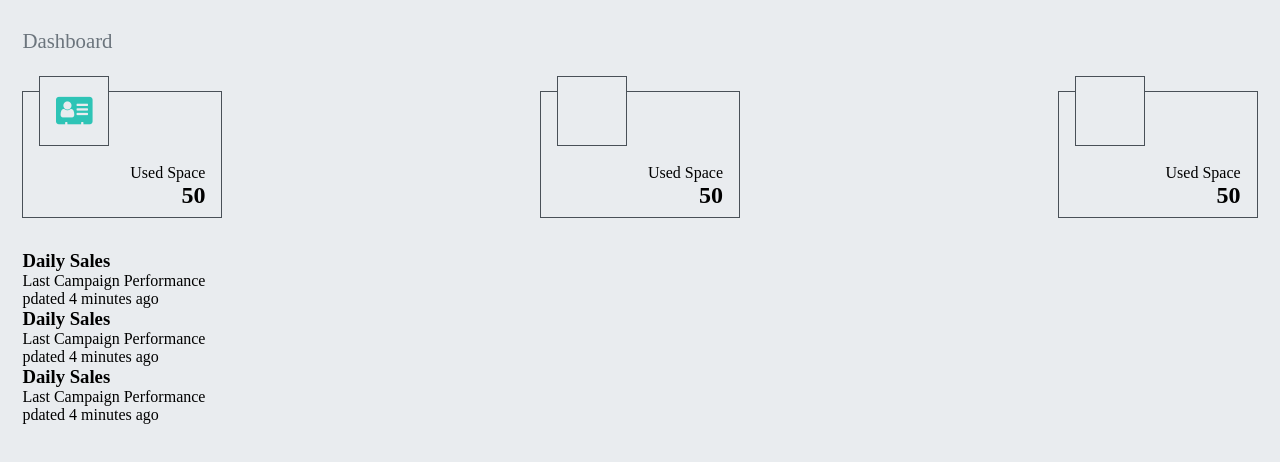
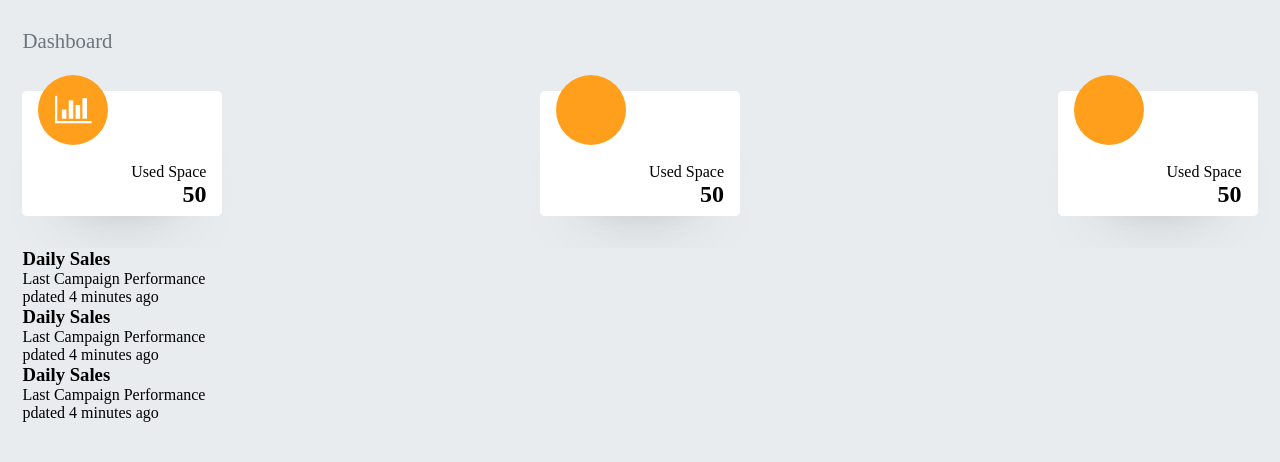
Before and after one commit to Nabucodono5or/chart-challange2, a website built with Parcel: page index.html in a window 1280 px wide. Built offline with nearby package versions, Linux system fonts and the light colour scheme.

Commit message:
design dos cards superiores

```diff
--- a/css/master.css
+++ b/css/master.css
@@ -50,25 +50,34 @@ block3 : #2ec4b6
   justify-content: space-between;
 }
 
-.number-container {
+.number-container,
+.numbers {
+  border-radius: 0.3rem;
   width: 200px;
-  border: #495057 solid 1px;
+  background-color: var(--card-color);
+  box-shadow: 0 17.7px 33.9px -52px rgba(0, 0, 0, 0.137),
+    0 21.6px 41.6px -52px rgba(0, 0, 0, 0.203),
+    0 24.9px 49.1px -52px rgba(0, 0, 0, 0.257),
+    0 40px 80px -52px rgba(0, 0, 0, 0.31);
 }
 
 .icon-container {
+  background-color: var(--block-color-dois);
   position: relative;
   display: flex;
   justify-content: center;
   align-items: center;
-  border: #495057 solid 1px;
+  /* border: #495057 solid 1px; */
   width: 70px;
   height: 70px;
   margin: -1rem 1rem;
+  border-radius: 3em;
 }
 
-.icon-container i{
-    color: #2ec4b6;
-    font-size: 2rem;
+.icon-container i {
+  background-color: var(--block-color-dois);
+  color: var(--card-color);
+  font-size: 2rem;
 }
 
 .numbers {
@@ -76,3 +85,8 @@ block3 : #2ec4b6
   padding: 0.5rem 1rem;
   text-align: right;
 }
+
+.numbers span,
+.numbers h2 {
+  background-color: var(--card-color);
+}
--- a/index.html
+++ b/index.html
@@ -18,7 +18,7 @@
       <div class="numbers-container">
         <div class="number-container">
           <div class="icon-container">
-            <i class="fa fa-address-card" aria-hidden="true"></i>
+            <i class="fa fa-bar-chart" aria-hidden="true"></i>
           </div>
           <div class="numbers">
             <span>Used Space</span>
```
